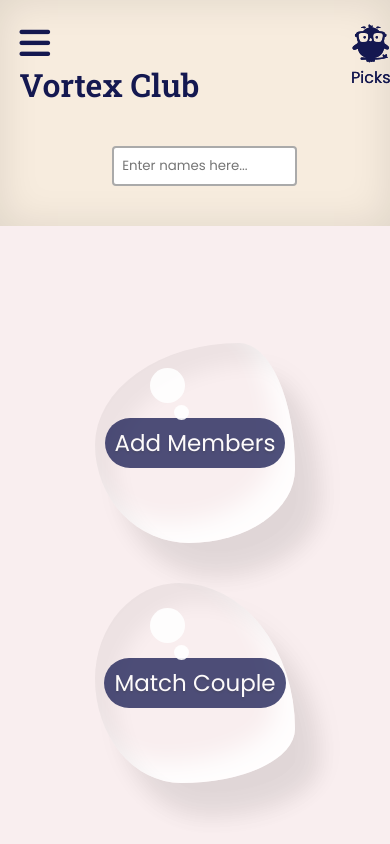
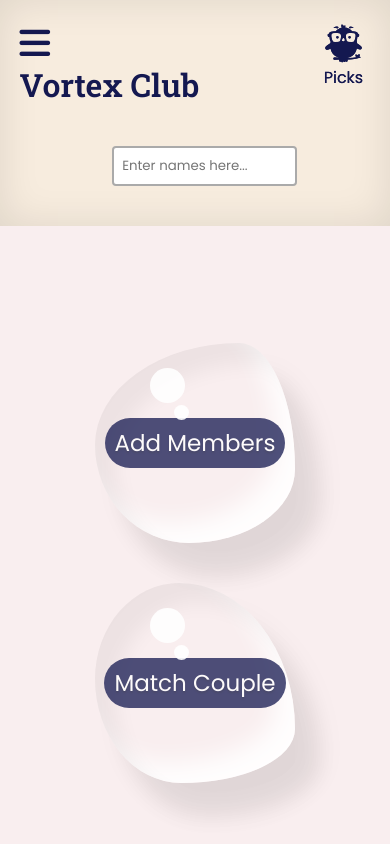
Before and after one commit to AnariJnr/PromMatch, a plain HTML site: page index.html in a window 390 px wide. Shown: the top 844 px of the page. Drawn offline with Linux system fonts and the light colour scheme; a web font is replaced by a local one.

Commit message:
Update style.css

```diff
--- a/style.css
+++ b/style.css
@@ -591,5 +591,13 @@ color: #141850;
        transition: 1s ease-in;
     }
 
+    .toggle2{
+        position: fixed;
+        top:24px;
+        left: 83%;
+        text-align: center;
+        color: #141850;
+        z-index: 11;
+    }
 
 }
```
